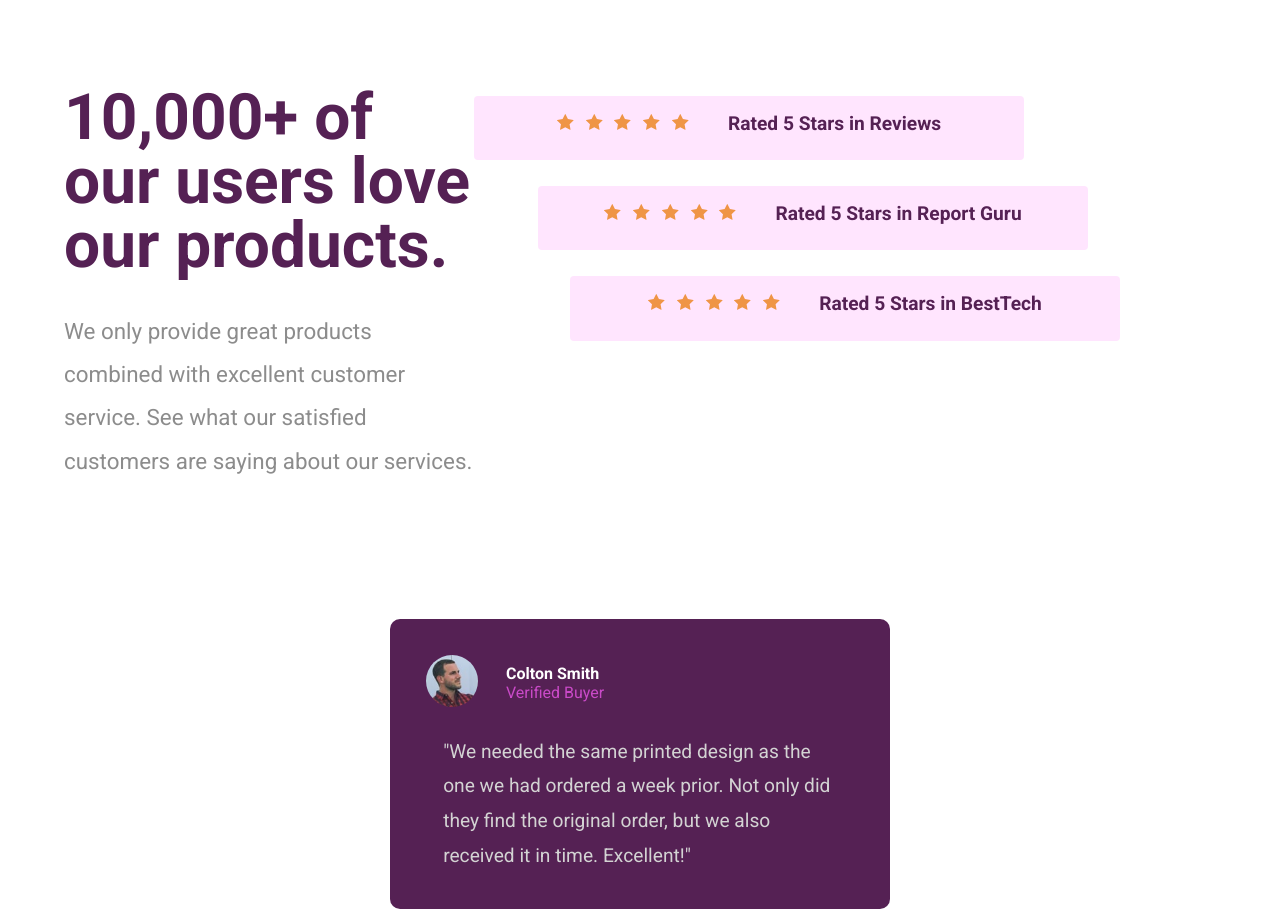
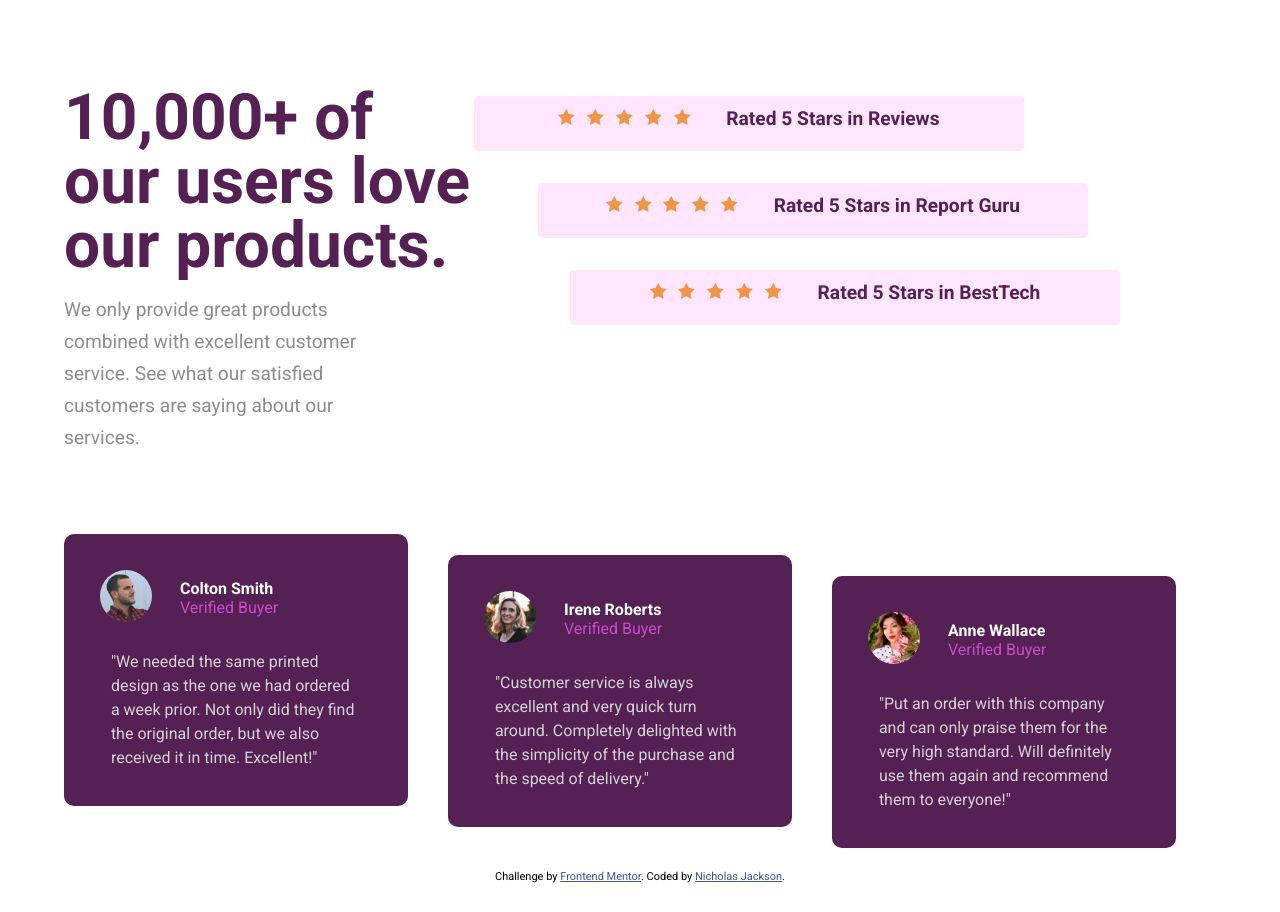
Before and after one commit to BlastChrome/Social-proof-design, a plain HTML site: page index.html in a window 1280 px wide. Shown: the top 912 px of the page. After the commit the page ends 883 px from the top, so only its background shows below. Drawn offline with Linux system fonts and the light colour scheme.

Commit message:
basic desktop styling comepleted

```diff
--- a/css/style.css
+++ b/css/style.css
@@ -127,6 +127,7 @@ body{
     display: flex;
     justify-content: space-between;
    }
+
     .sec-a h1{
         min-width: 400px;
         max-width: 550px;
@@ -140,9 +141,11 @@ body{
         max-width: 600px;
         min-width: 300px;
         margin: auto 0;
-        font-size: 1.4rem;
-        line-height: 2.7rem;
+        font-size: 1.2rem;
+        line-height: 2.0rem;
         text-align: left;
+        padding: 0;
+        width: 80%;
     }
 
     .sec-b .rev-container{
@@ -150,11 +153,13 @@ body{
         justify-content: center;
         border-radius: 4px;
         min-width: 550px;
-        padding: 1rem;
+        margin-bottom: 2rem;
+        padding: 0.7rem;
 
     }
     .sec-b .rev-text{
-        margin-left: 2rem;
+        margin-left: 1.8rem;
+        font-size: 1.2rem;
     }
 
     #rev-1{
@@ -165,7 +170,33 @@ body{
         margin-right: 8rem;
     }
 
+    .sec-c{
+        display: flex;
+        align-items: flex-start;
+        /* background: red; */
+    }
+    .card{
+        margin-right: 2.5rem;
+        margin-top: 0rem;
+        background: var(--purp);
+        color: white;
+        padding: 2.25rem;
+        width: 550px;
+        max-height: 400px;
+        border-radius: 10pX;
+    }
+    .card .card-sec-b{
+        font-size: 1.0rem;
+        line-height: 1.5;
+    }
 
 
+    .card-2{
+        margin-top: 1.3rem;
+    }
+
+    .card-3{
+        margin-top: 2.6rem;
+    }
 
   }
```
